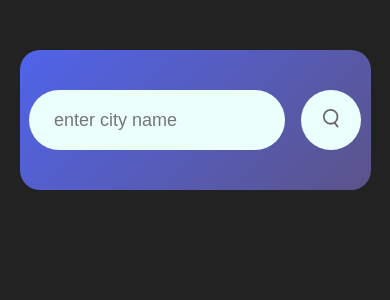
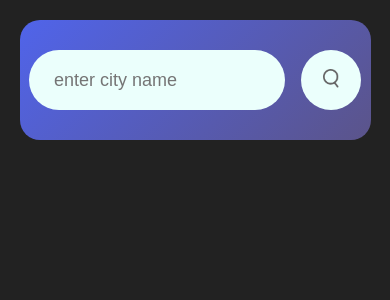
Before and after one commit to ikhodabande/React_WeatherApp-Project, a React (Create React App) app in the folder weather-app/: page / in a window 390 px wide. Shown: the top 300 px of the page. Built offline with nearby package versions, Linux system fonts and the light colour scheme.

Commit message:
css updated

```diff
--- a/weather-app/src/components/WeatherApp/WeatherApp.css
+++ b/weather-app/src/components/WeatherApp/WeatherApp.css
@@ -146,8 +146,8 @@ body {
   .card {
     width: 90%;
     max-width: 470px;
-    margin: 50px auto 0;
-
+    margin: 20px auto 0;
+    padding: 30px 35px;
   }
 }
 @media screen and (max-width : 370px) {
@@ -176,8 +176,8 @@ body {
   .card {
     width: 90%;
     max-width: 470px;
-    margin: 50px auto 0;
-
+    margin: 20px auto 0;
+    padding: 30px 35px;
   }
 
 }
```
